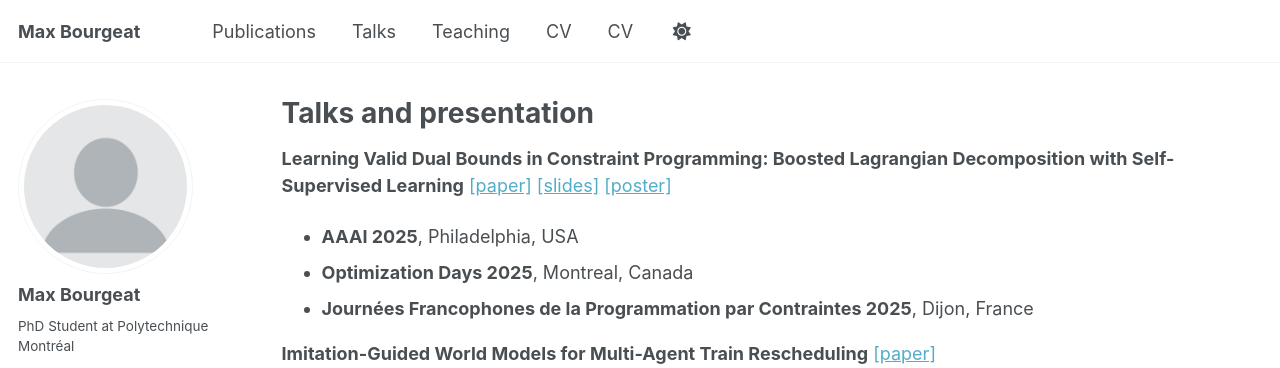
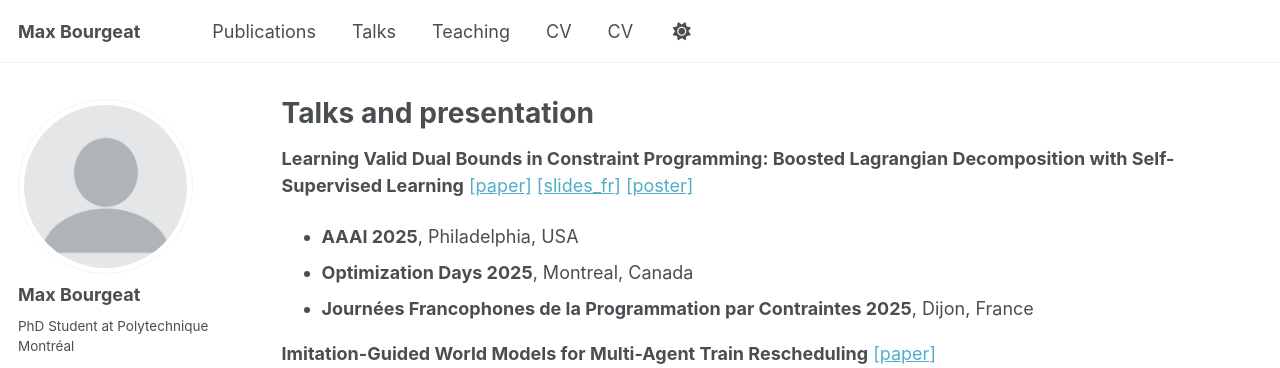
Before and after one commit to Max9294D/Max9294D.github.io, a Jekyll site: the page built from _talks/2012-03-01-talk-1.md, in a window 1280 px wide. Shown: the top 368 px of the page. Built offline with Jekyll 4.4.1, drawn with Linux system fonts in a browser that asks for light colours; some web fonts are replaced; a script bundle is joined from its source files by our own code; library files that are not in the unit come from our copies.

```diff
--- a/_talks/2012-03-01-talk-1.md
+++ b/_talks/2012-03-01-talk-1.md
@@ -8,10 +8,10 @@ redirect_from:
 ---
 
 {% include base_path %}
-**Learning Valid Dual Bounds in Constraint Programming: Boosted Lagrangian Decomposition with Self-Supervised Learning**  [[paper]](https://arxiv.org/pdf/2410.16750) [[slides]](/files/Presentation_JdS_VAE.pdf) [[poster]](/files/Poster_AISTATS_Portrait.pdf) <br>
+**Learning Valid Dual Bounds in Constraint Programming: Boosted Lagrangian Decomposition with Self-Supervised Learning**  [[paper]](https://ojs.aaai.org/index.php/AAAI/article/view/33208) [[slides_fr]](/files/JFPC_slides.pdf) [[poster]](/files/Poster_AAAI2025-2.pdf) <br>
 - **AAAI 2025**, Philadelphia, USA
 - **Optimization Days 2025**, Montreal, Canada
 - **Journées Francophones de la Programmation par Contraintes 2025**, Dijon, France
 
-**Imitation-Guided World Models for Multi-Agent Train Rescheduling**  [[paper]](https://arxiv.org/pdf/2402.02857) <br>
+**Imitation-Guided World Models for Multi-Agent Train Rescheduling**  [[paper]](https://openreview.net/forum?id=ro3e48SCGS) <br>
 - **Optimization Days 2025**, Montreal, Canada
```
